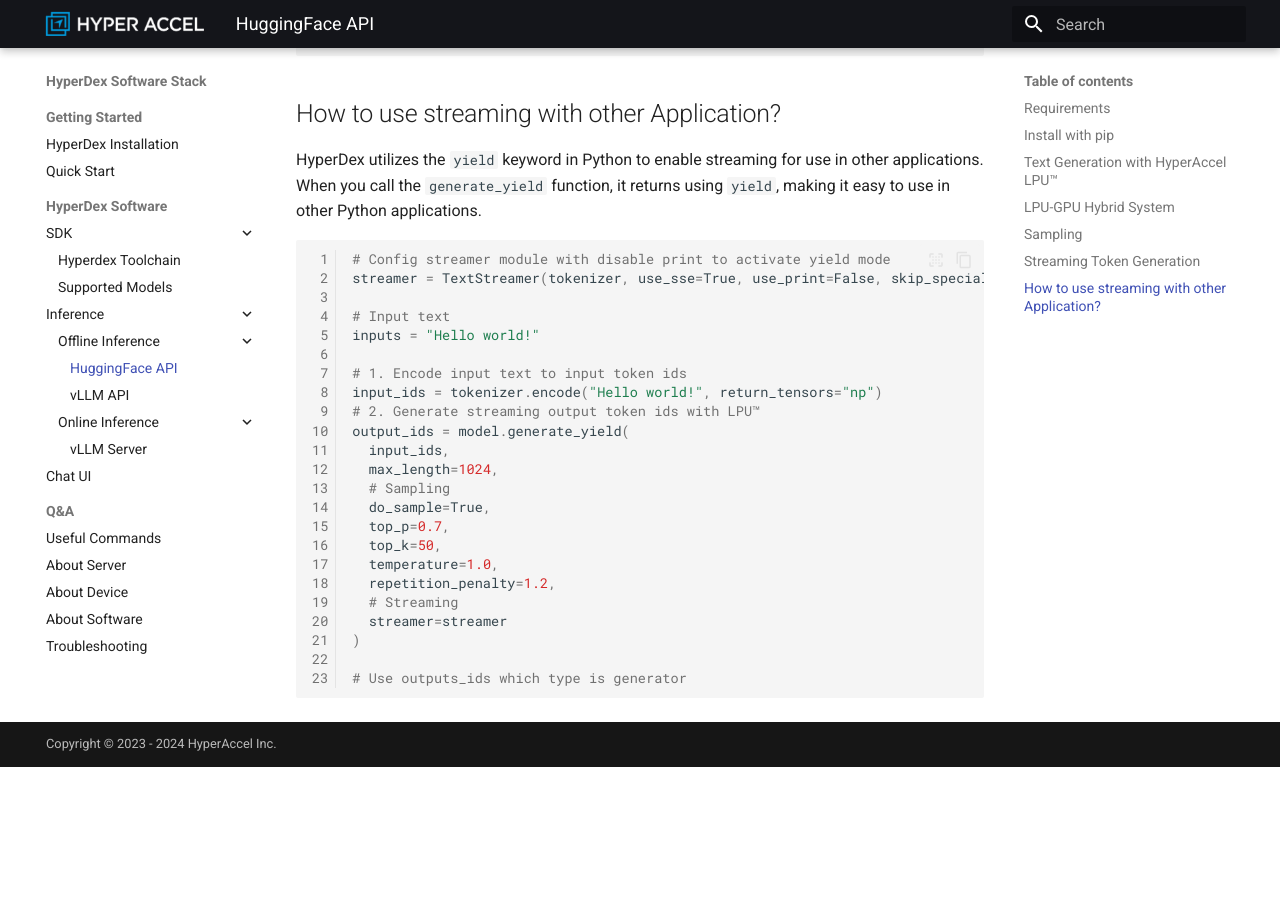
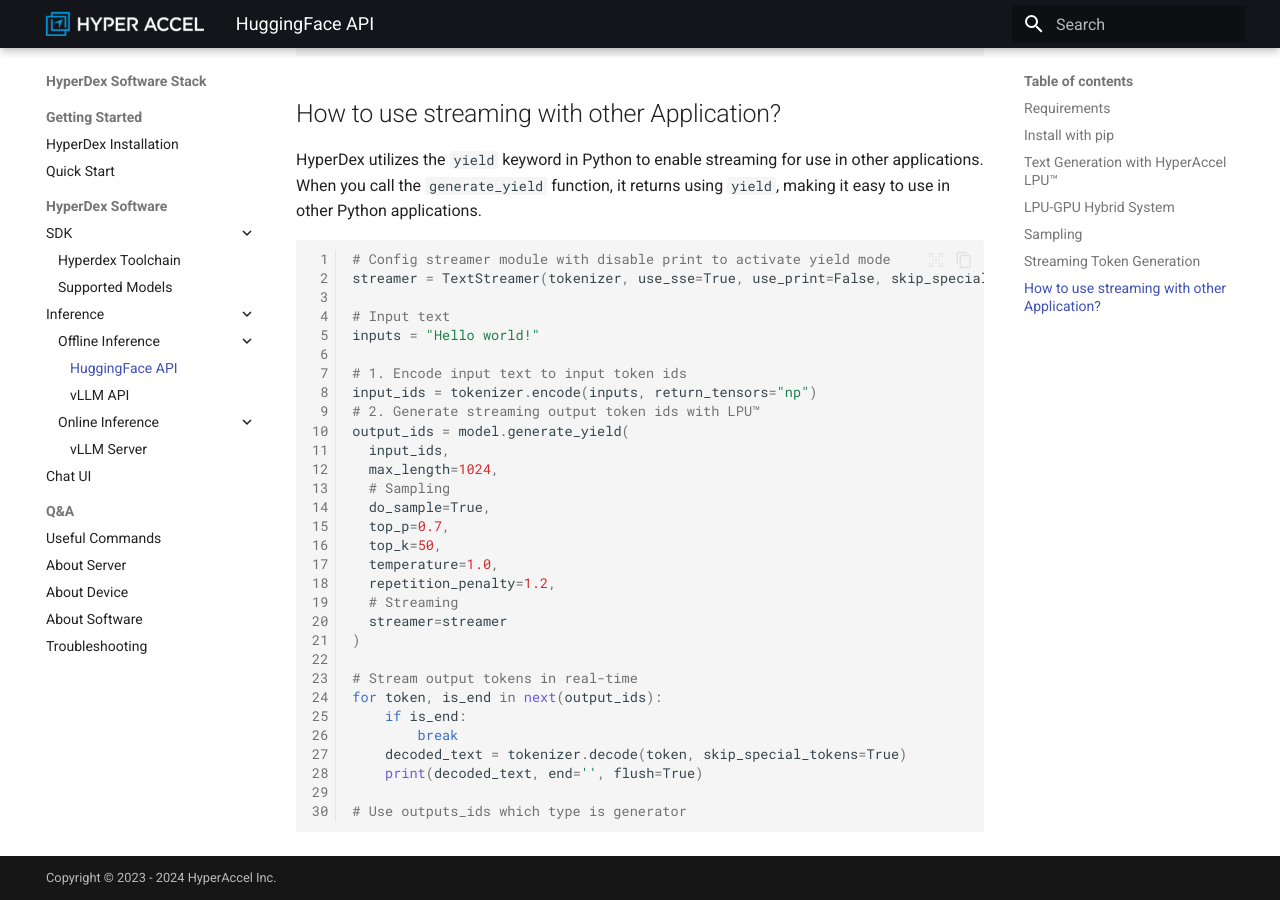
Before and after one commit to Hyper-Accel/docs, an MkDocs documentation site: the page built from docs/huggingface_api.md, in a window 1280 px wide and 900 px high, scrolled down 4854 px. Built offline with MkDocs 1.6.1 and Material for MkDocs 9.7.7, drawn with Linux system fonts in a browser that asks for light colours; before the commit the page ends 5621 px from its top, so only the background shows below that; some of the changed text lies outside the part shown.

Commit message:
fix streaming example and reflect feedback from previous commit

````diff
--- a/docs/huggingface_api.md
+++ b/docs/huggingface_api.md
@@ -219,7 +219,7 @@
 inputs = "Hello world!"
 
 # 1. Encode input text to input token ids
-input_ids = tokenizer.encode("Hello world!", return_tensors="np")
+input_ids = tokenizer.encode(inputs, return_tensors="np")
 # 2. Generate streaming output token ids with LPU™
 output_ids = model.generate_yield(
   input_ids,
@@ -234,5 +234,12 @@
   streamer=streamer
 )
 
+# Stream output tokens in real-time
+for token, is_end in next(output_ids):
+    if is_end:
+        break
+    decoded_text = tokenizer.decode(token, skip_special_tokens=True)
+    print(decoded_text, end='', flush=True)
+
 # Use outputs_ids which type is generator
 ```
````
Also changed, not shown: other parts of docs/huggingface_api.md (+1 -1 lines), docs/hyperdex_toolchain.md (+1 -1 lines), docs/offline_inference.md (+1 -1 lines), docs/troubleshooting.md (+0 -19 lines).
